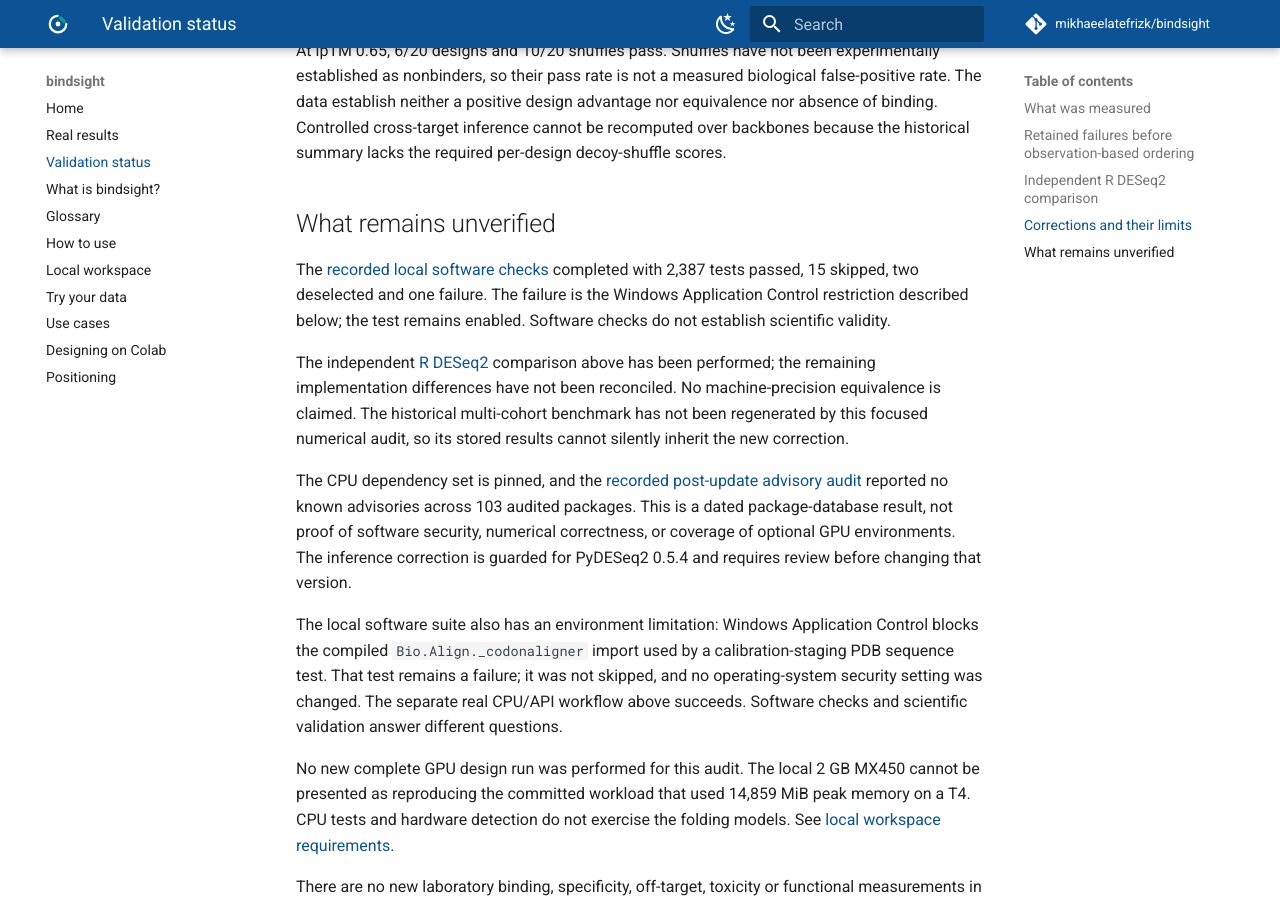
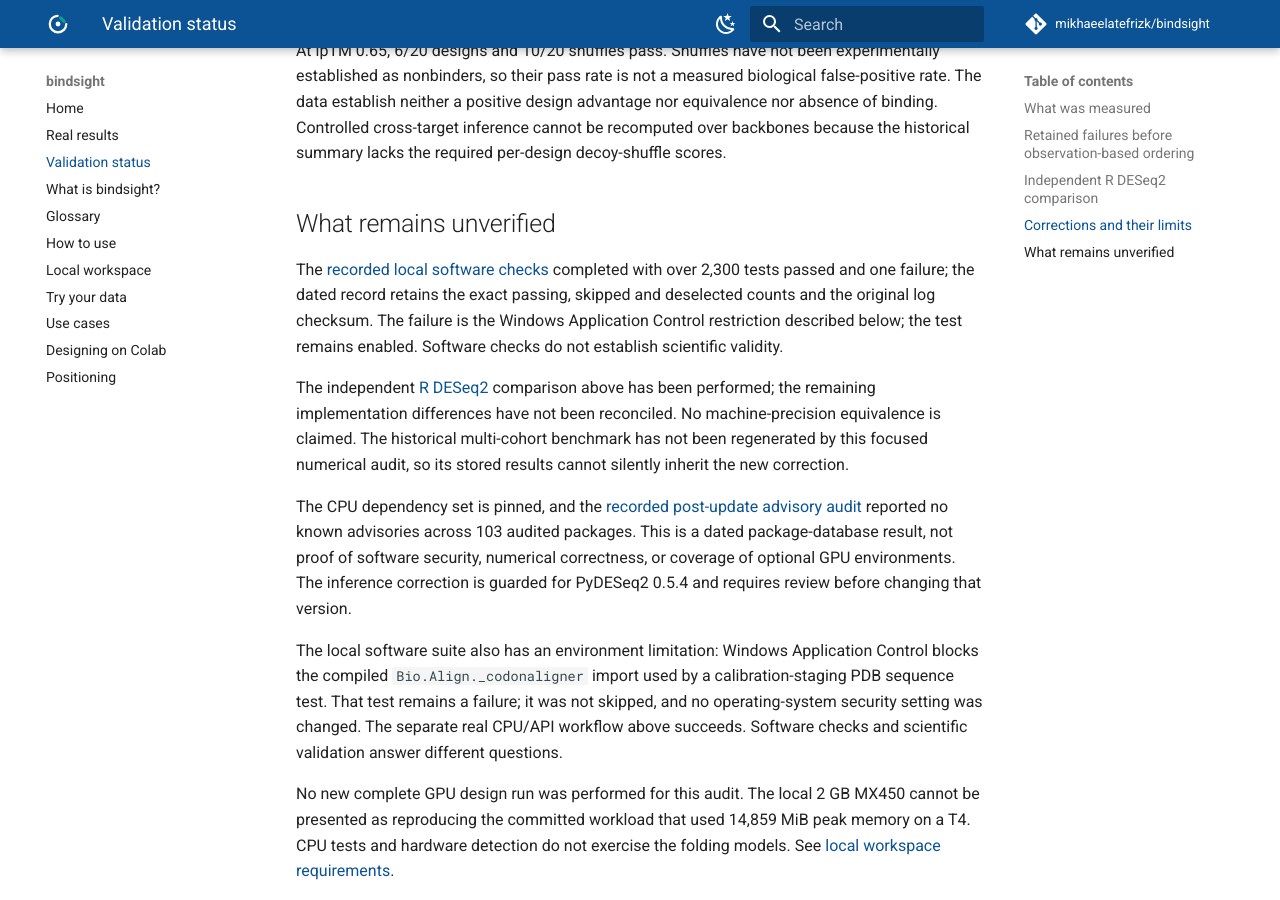
Before and after one commit to mikhaeelatefrizk/bindsight, an MkDocs documentation site: the page built from docs/validation-status.md, in a window 1280 px wide and 900 px high, scrolled down 3967 px. Built offline with MkDocs 1.6.1 and Material for MkDocs 9.7.7, drawn with Linux system fonts in a browser that asks for light colours; comment, search, counter and statistics services are not loaded.

Commit message:
Keep exact test totals in the dated audit record

```diff
--- a/docs/validation-status.md
+++ b/docs/validation-status.md
@@ -174,7 +174,8 @@ lacks the required per-design decoy-shuffle scores.
 ## What remains unverified
 
 The [recorded local software checks](audits/local-software-checks-2026-09-29.json)
-completed with 2,387 tests passed, 15 skipped, two deselected and one failure.
+completed with over 2,300 tests passed and one failure; the dated record retains
+the exact passing, skipped and deselected counts and the original log checksum.
 The failure is the Windows Application Control restriction described below;
 the test remains enabled. Software checks do not establish scientific validity.
 
```
